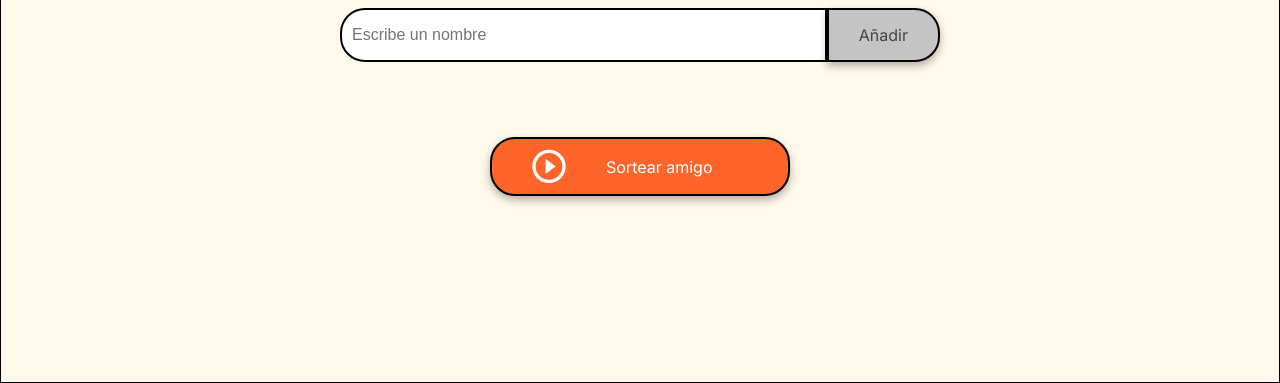
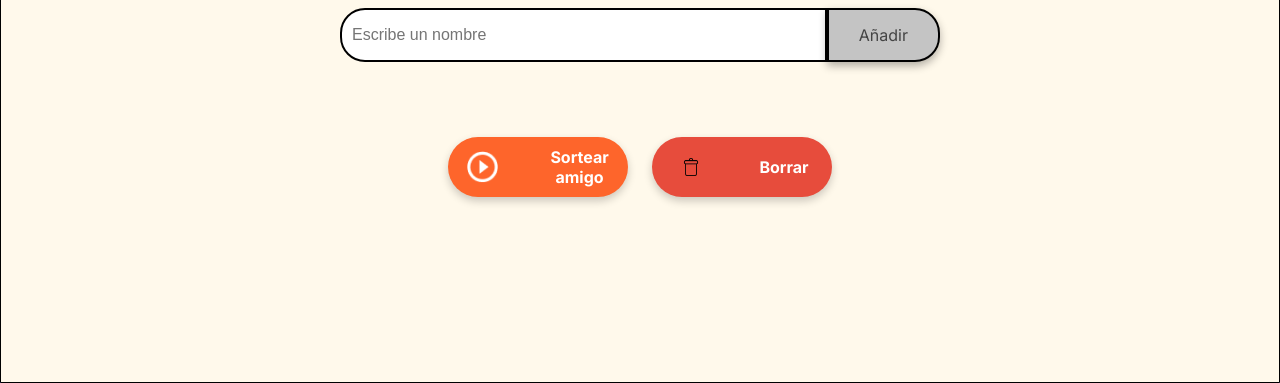
Before and after one commit to JOEL22-2003/challenge-amigo-secreto, a plain HTML site: page index.html in a window 1280 px wide. Shown: the part 417-800 px from the top of the page. Drawn offline with Linux system fonts and the light colour scheme.

Commit message:
Actualización completa del proyecto

```diff
--- a/app.js
+++ b/app.js
@@ -1 +1,83 @@
-// El principal objetivo de este desafío es fortalecer tus habilidades en lógica de programación. Aquí deberás desarrollar la lógica para resolver el problema.
+//Definiendo array.
+
+let amigos = [];
+
+//Implementando funciones para agregar nombres.
+
+//Función para agregar amigos.
+function agregarAmigo(){
+    /*1. Capturar el valor del campo de entrada
+    para obtener el texto ingresado por el usuario.*/
+    const inputAmigo = document.getElementById("amigo");
+    const nombreAmigo = inputAmigo.value.trim();
+
+    /*2. Validar la entrada.*/
+    if(nombreAmigo === ""){
+        alert("Por favor, inserte un nombre.");
+        return;
+    }
+
+    /*3. Actualizar el array de amigos.*/
+    amigos.push(nombreAmigo);
+
+    /*4. Limpiar el campo de entrada.*/
+    inputAmigo.value = "";
+
+    /*5. Limpia el resultado del sorteo*/
+    document.getElementById("resultado").innerHTML = "";
+
+    /*6. Llamando a la función actualizar amigo*/
+    actualizarAmigo();
+}
+
+//Función para actualizar lista de amigos
+function actualizarAmigo(){
+    /*1. Obtener el elemento de la lista.*/
+    const listaDeAmigos = document.getElementById("listaAmigos");
+
+    /*2. Limpiar la lista existente.*/
+    listaDeAmigos.innerHTML = "";
+
+    /*3. Iterar sobre el arreglo*/
+    for(let i = 0;i < amigos.length; i++){
+        //Crear un nuevo elemento de la lista de amigos,
+        const li = document.createElement("li");
+        //Asigna el nombre al elemento <li>.
+        li.textContent = amigos[i];
+        /*4. Agregar elementos a la lista: Para cada amigo, crear un nuevo
+        elemento de lista.*/
+        listaDeAmigos.appendChild(li);
+    }
+}
+
+//Función para sortear
+function sortearAmigo(){
+    /*1. Validar que haya amigos disponibles.*/
+    if(amigos.length === 0){
+        alert("No hay nombres disponibles para sortear.");
+        return;
+    }
+
+    /*2. Generar un número aleatorio entre 0 y la longitud del arreglo.*/
+    const indiceAleatorio = Math.floor(Math.random()*amigos.length);
+
+    /*3. Obtener el nombre sorteado.*/
+    const nombreSorteado = amigos[indiceAleatorio];
+
+    /*4.Mostrar el resultado.*/
+    const resultadoSorteo = document.getElementById("resultado");
+    resultadoSorteo.innerHTML = `El amigo secreto sorteado es: <strong>${nombreSorteado}</strong>`;
+}
+
+//Funcion para borrar el resultado en pantalla
+function borrarAmigo(){
+    amigos = []; //Borrar el array de amigos
+
+    //Borrar el resultado del campo de amigo
+    document.getElementById("amigo").innerHTML = "";
+    //Borrar el resultado del sorteo
+    document.getElementById("resultado").innerHTML = "";
+    //Borrar la lista de amigos
+    document.getElementById("listaAmigos").innerHTML = "";
+
+}
--- a/index.html
+++ b/index.html
@@ -32,6 +32,12 @@
                     <img src="assets/play_circle_outline.png" alt="Ícono para sortear">
                     Sortear amigo
                 </button>
+
+                <button class="button-clear" onclick="borrarAmigo()" aria-label="Borrar todos los amigos">
+                    <img src="assets/delete.png" alt="Ícono para borrar">
+                    Borrar
+                </button>
+
             </div>
         </section>
     </main>
--- a/style.css
+++ b/style.css
@@ -88,8 +88,11 @@ body {
 }
 
 .button-container {
+    display: flex;
+    justify-content: center;
+    align-items: center;
+    gap: 24px;
     width: 300px;
-    justify-content: center;
 }
 
 /* Estilos de entrada de texto */
@@ -160,3 +163,53 @@ ul {
 .button-draw:hover {
     background-color: var(--color-button-hover);
 }
+
+/*Botón de borrar*/
+
+.button-clear {
+    display: flex;
+    align-items: center;
+    justify-content: center;
+    gap: 10px;
+    color: var(--color-white);
+    background-color: #e74c3c;
+    font-size: 16px;
+    border: none;
+    cursor: pointer;
+    transition: background-color 0.3s ease;
+}
+
+.button-clear img {
+    margin-right: 40px;
+}
+
+.button-clear:hover {
+    background-color: #c0392c;
+}
+
+/*Estilo de imagenes de botones*/
+
+.button-draw img,
+.button-clear img {
+    width: 32px;
+    height: 32px;
+    object-fit: contain;
+}
+
+.button-draw,
+.button-clear {
+    width: 180px;
+    height: 60px;
+    display: flex;
+    align-items: center;
+    justify-content: center;
+    gap: 12px;
+    font-size: 16px;
+    font-family: "Inter", sans-serif;
+    font-weight: bold;
+    border: none;
+    border-radius: 32px;
+    box-shadow: 0 4px 8px rgba(0, 0, 0, 0.2);
+    cursor: pointer;
+    transition: background-color 0.3s ease;
+}
```
Also changed, not shown: assets/delete.png (added).
